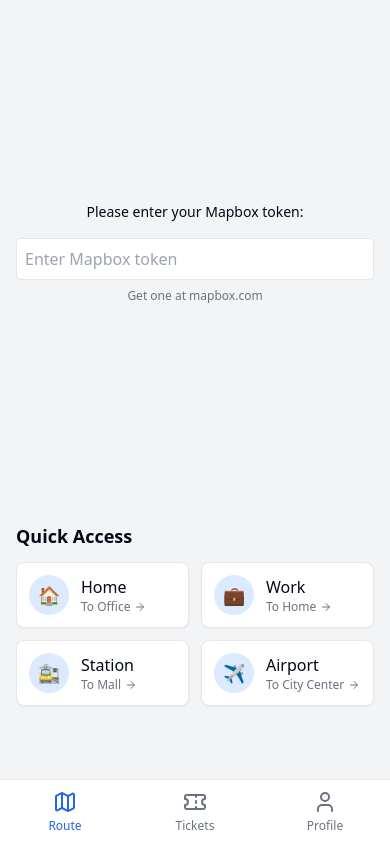
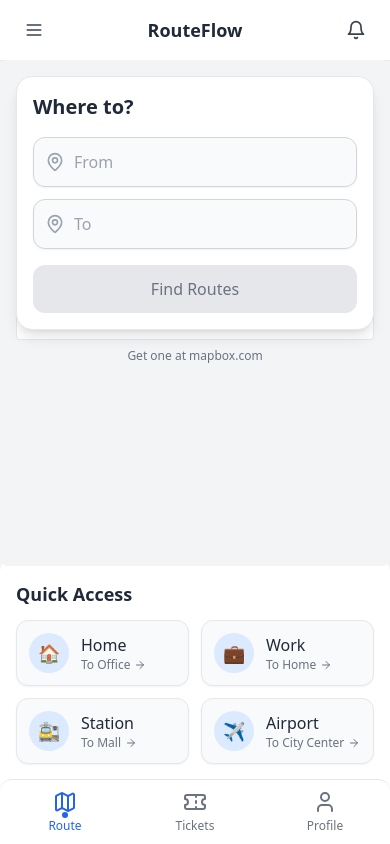
Before and after one commit to hemanpadvas2002/route-flow-maas-ai, a React (Vite) app: page / in a window 390 px wide. Built offline with nearby package versions, Linux system fonts and the light colour scheme.

Commit message:
Refactor: Update UI for mobile app.

```diff
--- a/src/App.tsx
+++ b/src/App.tsx
@@ -11,8 +11,68 @@ import TicketView from "./pages/TicketView";
 import TicketsPage from "./pages/TicketsPage";
 import ProfilePage from "./pages/ProfilePage";
 import NotFound from "./pages/NotFound";
+import { useEffect } from "react";
 
 const queryClient = new QueryClient();
+
+// Add safe area inset styles for mobile devices
+const AppContainer = ({ children }: { children: React.ReactNode }) => {
+  useEffect(() => {
+    // Add mobile-specific meta tags
+    const viewport = document.querySelector('meta[name="viewport"]');
+    if (!viewport) {
+      const meta = document.createElement('meta');
+      meta.name = 'viewport';
+      meta.content = 'width=device-width, initial-scale=1.0, maximum-scale=1.0, user-scalable=no, viewport-fit=cover';
+      document.head.appendChild(meta);
+    }
+
+    // Add status bar color for Android
+    const themeColor = document.querySelector('meta[name="theme-color"]');
+    if (!themeColor) {
+      const meta = document.createElement('meta');
+      meta.name = 'theme-color';
+      meta.content = '#ffffff';
+      document.head.appendChild(meta);
+    }
+
+    // Add safe area styles
+    const style = document.createElement('style');
+    style.textContent = `
+      :root {
+        --sat: env(safe-area-inset-top, 0px);
+        --sar: env(safe-area-inset-right, 0px);
+        --sab: env(safe-area-inset-bottom, 0px);
+        --sal: env(safe-area-inset-left, 0px);
+      }
+
+      body {
+        padding-top: var(--sat);
+        padding-right: var(--sar);
+        padding-bottom: var(--sab);
+        padding-left: var(--sal);
+        -webkit-tap-highlight-color: transparent;
+        overscroll-behavior: none;
+        touch-action: manipulation;
+      }
+
+      .app-container {
+        width: 100%;
+        height: 100%;
+        max-width: 100%;
+        overflow-x: hidden;
+        position: relative;
+      }
+    `;
+    document.head.appendChild(style);
+  }, []);
+
+  return (
+    <div className="app-container">
+      {children}
+    </div>
+  );
+};
 
 const App = () => (
   <QueryClientProvider client={queryClient}>
@@ -20,6 +80,7 @@ const App = () => (
       <Toaster />
       <Sonner />
       <BrowserRouter>
+        <AppContainer>
           <Routes>
             <Route path="/" element={<Home />} />
             <Route path="/route-selection" element={<RouteSelection />} />
@@ -29,6 +90,7 @@ const App = () => (
             <Route path="/profile" element={<ProfilePage />} />
             <Route path="*" element={<NotFound />} />
           </Routes>
+        </AppContainer>
       </BrowserRouter>
     </TooltipProvider>
   </QueryClientProvider>
--- a/src/components/NavigationBar.tsx
+++ b/src/components/NavigationBar.tsx
@@ -26,22 +26,33 @@ const NavigationBar: React.FC = () => {
   ];
 
   return (
-    <div className="fixed bottom-0 left-0 right-0 bg-white shadow-lg border-t border-gray-200">
+    <div className="fixed bottom-0 left-0 right-0 bg-white dark:bg-gray-900 shadow-lg border-t border-gray-200 dark:border-gray-800 rounded-t-xl z-50">
       <div className="flex justify-around items-center h-16">
-        {navItems.map((item) => (
+        {navItems.map((item) => {
+          const isActive = currentPath === item.path;
+
+          return (
             <Link
               key={item.path}
               to={item.path}
-            className={`flex flex-col items-center justify-center w-full h-full px-2 ${
-              currentPath === item.path
-                ? 'text-blue-600'
-                : 'text-gray-500'
-            }`}
+              className="flex flex-col items-center justify-center w-full h-full px-2"
             >
+              <div className={`relative ${
+                isActive ? 'text-blue-600 dark:text-blue-400' : 'text-gray-500 dark:text-gray-400'
+              }`}>
                 {item.icon}
-            <span className="text-xs mt-1">{item.label}</span>
+                {isActive && (
+                  <span className="absolute -bottom-1 left-1/2 w-1.5 h-1.5 bg-blue-600 dark:bg-blue-400 rounded-full transform -translate-x-1/2"></span>
+                )}
+              </div>
+              <span className={`text-xs mt-1 ${
+                isActive ? 'text-blue-600 dark:text-blue-400 font-medium' : 'text-gray-500 dark:text-gray-400'
+              }`}>
+                {item.label}
+              </span>
             </Link>
-        ))}
+          );
+        })}
       </div>
     </div>
   );
--- /dev/null
+++ b/src/components/StatusBar.tsx
@@ -0,0 +1,30 @@
+
+import React from 'react';
+import { Wifi, Battery, Signal } from 'lucide-react';
+
+interface StatusBarProps {
+  style?: 'light' | 'dark';
+}
+
+const StatusBar: React.FC<StatusBarProps> = ({ style = 'dark' }) => {
+  const textColor = style === 'light' ? 'text-white' : 'text-gray-800';
+
+  // Get current time
+  const now = new Date();
+  const hours = now.getHours().toString().padStart(2, '0');
+  const minutes = now.getMinutes().toString().padStart(2, '0');
+  const time = `${hours}:${minutes}`;
+
+  return (
+    <div className={`px-4 py-2 flex justify-between items-center ${textColor}`}>
+      <div className="text-sm font-medium">{time}</div>
+      <div className="flex items-center space-x-2">
+        <Signal className="h-4 w-4" />
+        <Wifi className="h-4 w-4" />
+        <Battery className="h-4 w-4" />
+      </div>
+    </div>
+  );
+};
+
+export default StatusBar;
--- a/src/components/TransportModeSelector.tsx
+++ b/src/components/TransportModeSelector.tsx
@@ -64,20 +64,32 @@ const TransportModeSelector: React.FC<TransportModeSelectorProps> = ({
   ];
 
   return (
-    <div className="transport-mode-selector overflow-x-auto py-2">
-      <div className="flex space-x-2 pb-1 px-2 min-w-max">
+    <div className="transport-mode-selector overflow-x-auto py-2 -mx-4 px-4">
+      <div className="flex space-x-3 min-w-max">
         {transportModes.map((mode) => (
           <button
             key={mode.id}
             className={`
-              transport-pill flex-shrink-0 transition-all
+              flex flex-col items-center justify-center p-2 rounded-lg transition-all
               ${selectedMode === mode.id ? 'scale-105 shadow-md' : 'opacity-80'}
             `}
-            style={{ backgroundColor: mode.color }}
+            style={{
+              backgroundColor: selectedMode === mode.id ? mode.color : `${mode.color}40`,
+              width: 70
+            }}
             onClick={() => onSelectMode(mode.id)}
           >
-            {mode.icon}
-            <span>{mode.name}</span>
+            <div
+              className="rounded-full p-2 mb-1"
+              style={{ backgroundColor: selectedMode === mode.id ? 'white' : `${mode.color}80` }}
+            >
+              <div className={`${selectedMode === mode.id ? 'text-black' : 'text-white'}`}>
+                {mode.icon}
+              </div>
+            </div>
+            <span className={`text-xs font-medium ${selectedMode === mode.id ? 'text-white' : 'text-gray-700'}`}>
+              {mode.name}
+            </span>
           </button>
         ))}
       </div>
--- a/src/main.tsx
+++ b/src/main.tsx
@@ -1,5 +1,14 @@
+
 import { createRoot } from 'react-dom/client'
 import App from './App.tsx'
 import './index.css'
 
+// Register a beforeinstallprompt listener to enable PWA install
+window.addEventListener('beforeinstallprompt', (e) => {
+  // Prevent Chrome 67 and earlier from automatically showing the prompt
+  e.preventDefault();
+  // Stash the event so it can be triggered later
+  window.deferredPrompt = e;
+});
+
 createRoot(document.getElementById("root")!).render(<App />);
--- a/src/pages/Home.tsx
+++ b/src/pages/Home.tsx
@@ -1,7 +1,7 @@
 
 import React, { useState } from 'react';
 import { useNavigate } from 'react-router-dom';
-import { Search, MapPin, ArrowRight, Clock } from 'lucide-react';
+import { Search, MapPin, ArrowRight, Clock, Menu, Bell } from 'lucide-react';
 import Map from '../components/Map';
 import NavigationBar from '../components/NavigationBar';
 
@@ -51,25 +51,36 @@ const Home: React.FC = () => {
   };
 
   return (
-    <div className="min-h-screen bg-gray-100 pb-16">
-      {/* Map section */}
-      <div className="h-[60vh] relative">
+    <div className="min-h-screen bg-gray-100 dark:bg-gray-900 flex flex-col">
+      {/* App header */}
+      <div className="bg-white dark:bg-gray-800 px-4 py-3 flex justify-between items-center shadow-sm z-10">
+        <button className="p-2 rounded-full hover:bg-gray-100 dark:hover:bg-gray-700">
+          <Menu className="h-5 w-5 text-gray-700 dark:text-gray-300" />
+        </button>
+        <h1 className="text-lg font-semibold text-gray-800 dark:text-white">RouteFlow</h1>
+        <button className="p-2 rounded-full hover:bg-gray-100 dark:hover:bg-gray-700">
+          <Bell className="h-5 w-5 text-gray-700 dark:text-gray-300" />
+        </button>
+      </div>
+
+      {/* Map section with search overlay */}
+      <div className="flex-1 relative">
         <Map />
 
         {/* Search overlay */}
-        <div className="absolute top-0 left-0 right-0 p-4">
-          <div className="bg-white rounded-lg shadow-lg overflow-hidden">
+        <div className="absolute inset-x-0 top-0 p-4 z-20">
+          <div className="bg-white dark:bg-gray-800 rounded-2xl shadow-lg overflow-hidden border border-gray-200 dark:border-gray-700">
             <div className="p-4">
-              <h1 className="text-xl font-bold mb-4">Where to?</h1>
+              <h2 className="text-xl font-semibold mb-4 text-gray-800 dark:text-white">Where to?</h2>
 
-              <div className="space-y-2">
+              <div className="space-y-3">
                 <div className="relative">
                   <div className="absolute inset-y-0 left-0 pl-3 flex items-center pointer-events-none">
-                    <MapPin className="h-5 w-5 text-gray-400" />
+                    <MapPin className="h-5 w-5 text-gray-400 dark:text-gray-500" />
                   </div>
                   <input
                     type="text"
-                    className="block w-full pl-10 pr-3 py-2 border border-gray-300 rounded-md shadow-sm focus:outline-none focus:ring-blue-500 focus:border-blue-500"
+                    className="block w-full pl-10 pr-3 py-3 border border-gray-300 dark:border-gray-600 bg-gray-50 dark:bg-gray-700 rounded-xl shadow-sm focus:outline-none focus:ring-blue-500 focus:border-blue-500 text-gray-900 dark:text-white"
                     placeholder="From"
                     value={fromLocation}
                     onChange={(e) => setFromLocation(e.target.value)}
@@ -80,11 +91,11 @@ const Home: React.FC = () => {
 
                 <div className="relative">
                   <div className="absolute inset-y-0 left-0 pl-3 flex items-center pointer-events-none">
-                    <MapPin className="h-5 w-5 text-gray-400" />
+                    <MapPin className="h-5 w-5 text-gray-400 dark:text-gray-500" />
                   </div>
                   <input
                     type="text"
-                    className="block w-full pl-10 pr-3 py-2 border border-gray-300 rounded-md shadow-sm focus:outline-none focus:ring-blue-500 focus:border-blue-500"
+                    className="block w-full pl-10 pr-3 py-3 border border-gray-300 dark:border-gray-600 bg-gray-50 dark:bg-gray-700 rounded-xl shadow-sm focus:outline-none focus:ring-blue-500 focus:border-blue-500 text-gray-900 dark:text-white"
                     placeholder="To"
                     value={toLocation}
                     onChange={(e) => setToLocation(e.target.value)}
@@ -95,10 +106,10 @@ const Home: React.FC = () => {
               </div>
 
               <button
-                className={`w-full mt-4 py-2 px-4 rounded-md font-medium transition-colors ${
+                className={`w-full mt-4 py-3 px-4 rounded-xl font-medium transition-colors ${
                   fromLocation && toLocation
                     ? 'bg-blue-600 text-white hover:bg-blue-700'
-                    : 'bg-gray-200 text-gray-500 cursor-not-allowed'
+                    : 'bg-gray-200 dark:bg-gray-700 text-gray-500 dark:text-gray-400 cursor-not-allowed'
                 }`}
                 onClick={handleSearch}
                 disabled={!fromLocation || !toLocation}
@@ -109,27 +120,27 @@ const Home: React.FC = () => {
 
             {/* Recent searches */}
             {showRecentSearches && (
-              <div className="border-t border-gray-200 max-h-60 overflow-y-auto">
-                <h2 className="px-4 py-2 text-sm font-medium text-gray-500 bg-gray-50">Recent Searches</h2>
+              <div className="border-t border-gray-200 dark:border-gray-700 max-h-60 overflow-y-auto">
+                <h2 className="px-4 py-2 text-sm font-medium text-gray-500 dark:text-gray-400 bg-gray-50 dark:bg-gray-800">Recent Searches</h2>
                 <ul>
                   {recentSearches.map((search, index) => (
                     <li
                       key={index}
-                      className="px-4 py-3 hover:bg-gray-50 cursor-pointer border-b border-gray-100"
+                      className="px-4 py-3 hover:bg-gray-50 dark:hover:bg-gray-700 cursor-pointer border-b border-gray-100 dark:border-gray-800"
                       onClick={() => selectRecentSearch(search.from, search.to)}
                     >
                       <div className="flex justify-between items-center">
                         <div>
                           <div className="flex items-center">
-                            <MapPin className="h-4 w-4 text-gray-400 mr-1" />
-                            <span className="font-medium">{search.from}</span>
+                            <MapPin className="h-4 w-4 text-gray-400 dark:text-gray-500 mr-1" />
+                            <span className="font-medium text-gray-800 dark:text-gray-200">{search.from}</span>
                           </div>
                           <div className="flex items-center mt-1">
-                            <MapPin className="h-4 w-4 text-gray-400 mr-1" />
-                            <span className="font-medium">{search.to}</span>
+                            <MapPin className="h-4 w-4 text-gray-400 dark:text-gray-500 mr-1" />
+                            <span className="font-medium text-gray-800 dark:text-gray-200">{search.to}</span>
                           </div>
                         </div>
-                        <div className="flex items-center text-sm text-gray-500">
+                        <div className="flex items-center text-sm text-gray-500 dark:text-gray-400">
                           <Clock className="h-4 w-4 mr-1" />
                           {search.time}
                         </div>
@@ -144,8 +155,8 @@ const Home: React.FC = () => {
       </div>
 
       {/* Quick access section */}
-      <div className="mt-4 px-4">
-        <h2 className="text-lg font-semibold mb-3">Quick Access</h2>
+      <div className="bg-white dark:bg-gray-800 rounded-t-2xl -mt-6 pt-6 pb-20 px-4 shadow-lg z-10">
+        <h2 className="text-lg font-semibold mb-3 text-gray-800 dark:text-white">Quick Access</h2>
         <div className="grid grid-cols-2 gap-3">
           {[
             { label: 'Home', icon: '🏠', destination: 'Office' },
@@ -155,7 +166,7 @@ const Home: React.FC = () => {
           ].map((item, index) => (
             <div
               key={index}
-              className="flex items-center bg-white p-3 rounded-lg shadow-sm border border-gray-200"
+              className="flex items-center bg-gray-50 dark:bg-gray-700 p-3 rounded-xl shadow-sm border border-gray-200 dark:border-gray-600 active:scale-95 transition-transform"
               onClick={() => {
                 setFromLocation(item.label);
                 setToLocation(item.destination);
@@ -166,12 +177,12 @@ const Home: React.FC = () => {
                 }, 300);
               }}
             >
-              <div className="w-10 h-10 flex items-center justify-center bg-blue-100 rounded-full mr-3">
+              <div className="w-10 h-10 flex items-center justify-center bg-blue-100 dark:bg-blue-900 rounded-full mr-3">
                 <span className="text-lg">{item.icon}</span>
               </div>
               <div>
-                <div className="font-medium">{item.label}</div>
-                <div className="flex items-center text-xs text-gray-500">
+                <div className="font-medium text-gray-800 dark:text-white">{item.label}</div>
+                <div className="flex items-center text-xs text-gray-500 dark:text-gray-400">
                   <span>To {item.destination}</span>
                   <ArrowRight className="h-3 w-3 ml-1" />
                 </div>
```
Lines whose indentation alone changed are shown as unchanged.
